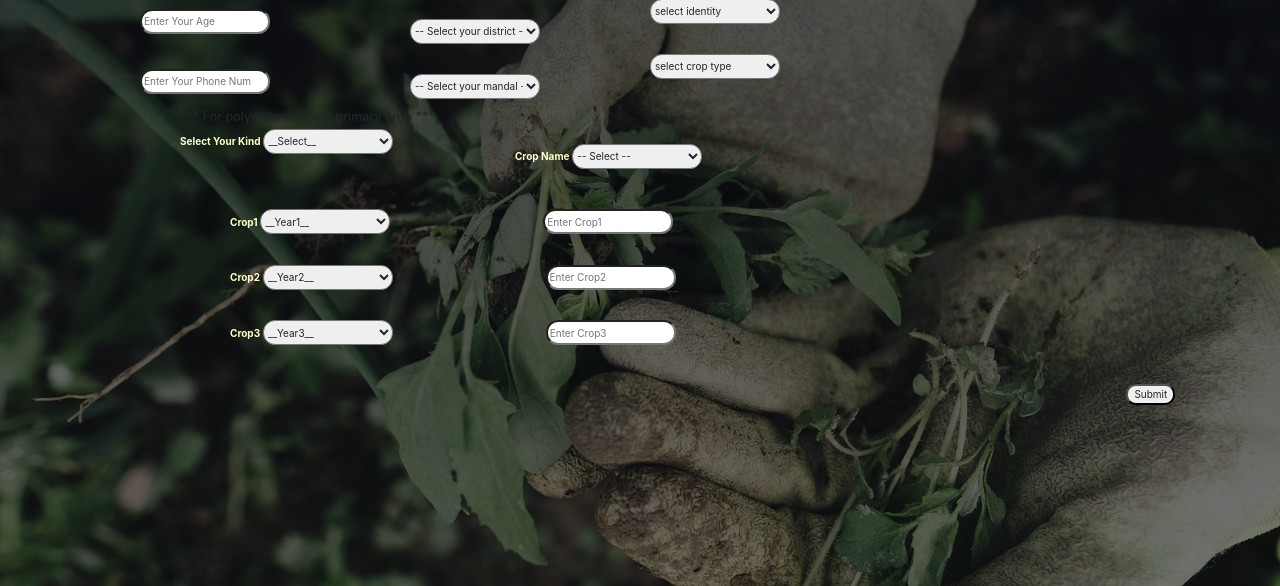
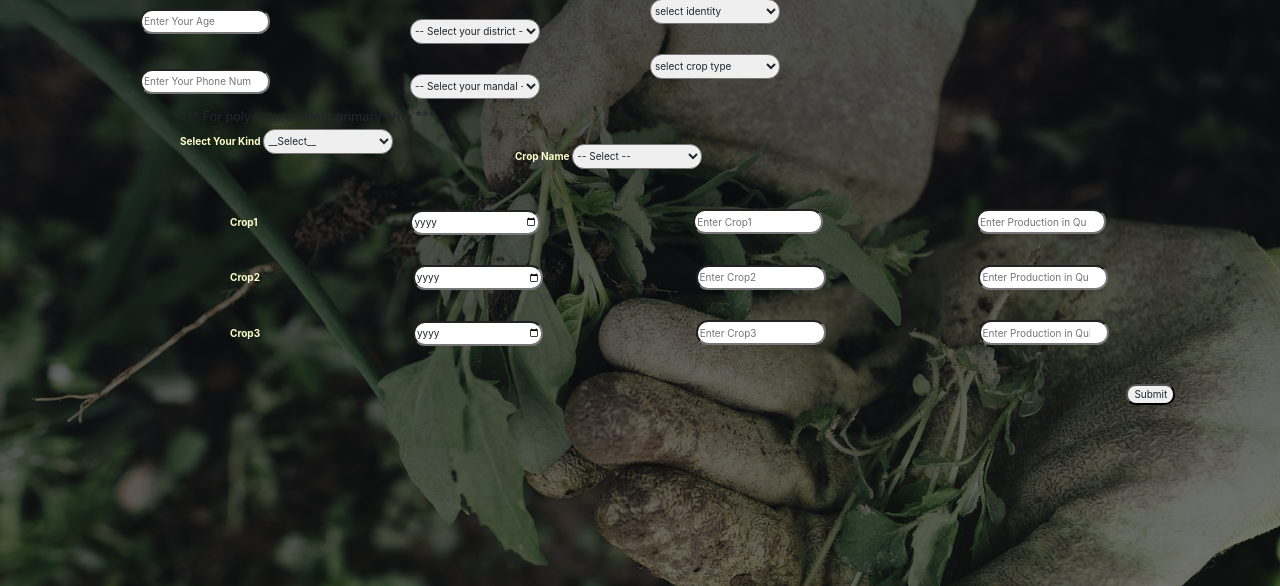
Before and after one commit to saiteja5b1/btech-project, a Flask app: template application/templates/register.html in a window 1280 px wide. Shown: the part 177-763 px from the top of the page. Run offline with Flask 2, Linux system fonts and the light colour scheme; the template is opened without the code that fills it, so the values that code supplies are empty; some libraries are stand-ins or nearby versions.

Commit message:
Update register.html

```diff
--- a/application/templates/register.html
+++ b/application/templates/register.html
@@ -42,6 +42,13 @@
             }
         </script>
     </head>
+    <style>
+        input::-webkit-datetime-edit-month-field,
+        ::-webkit-datetime-edit-day-field,
+        ::-webkit-datetime-edit-text{
+            display:None;
+        }
+    </style>
     <body id="body">
         <div class="container-0">
             <h1>Registration Form</h1>
@@ -189,7 +196,8 @@
                     <div class="prev_det" id="prev_det">
                         <div class="prev_det1">
                             <label>Crop1</label>
-                            <select name="year1" id="year1">
+                            <input type="date">
+                            <!-- <select name="year1" id="year1">
                                 <option value="" selected>__Year1__</option>
                                 <option value="1">2020</option>
                                 <option value="2">2019</option>
@@ -201,12 +209,14 @@
                                 <option value="8">2013</option>
                                 <option value="9">2012</option>
                                 <option value="10">2011</option>
-                            </select>
-                            <input type="text" placeholder="Enter Crop1" />
+                            </select> -->
+                            <input type="text" id="crop1" placeholder="Enter Crop1" />
+                            <input type="number" id="cr1" placeholder="Enter Production in Quintals">
                         </div>
                         <div class="prev_det2">
                             <label>Crop2</label>
-                            <select name="year2" id="year2">
+                            <input type="date">
+                            <!-- <select name="year2" id="year2">
                                 <option value="" selected>__Year2__</option>
                                 <option value="1">2020</option>
                                 <option value="2">2019</option>
@@ -218,12 +228,14 @@
                                 <option value="8">2013</option>
                                 <option value="9">2012</option>
                                 <option value="10">2011</option>
-                            </select>
-                            <input type="text" placeholder="Enter Crop2" />
+                            </select> -->
+                            <input type="text" id="crop2" placeholder="Enter Crop2" />
+                            <input type="number" id="cr2" placeholder="Enter Production in Quintals">
                         </div>
                         <div class="prev_det3">
                             <label>Crop3</label>
-                            <select name="year3" id="year3">
+                            <input type="date">
+                            <!-- <select name="year3" id="year3">
                                 <option value="" selected>__Year3__</option>
                                 <option value="1">2020</option>
                                 <option value="2">2019</option>
@@ -235,8 +247,9 @@
                                 <option value="8">2013</option>
                                 <option value="9">2012</option>
                                 <option value="10">2011</option>
-                            </select>
-                            <input type="text" placeholder="Enter Crop3" />
+                            </select> -->
+                            <input type="text" id="crop3" placeholder="Enter Crop3" />
+                            <input type="number" id="cr3" placeholder="Enter Production in Quintals">
                         </div>
                     </div>
                     <input id="submit" type="submit" placeholder="Go">
```
